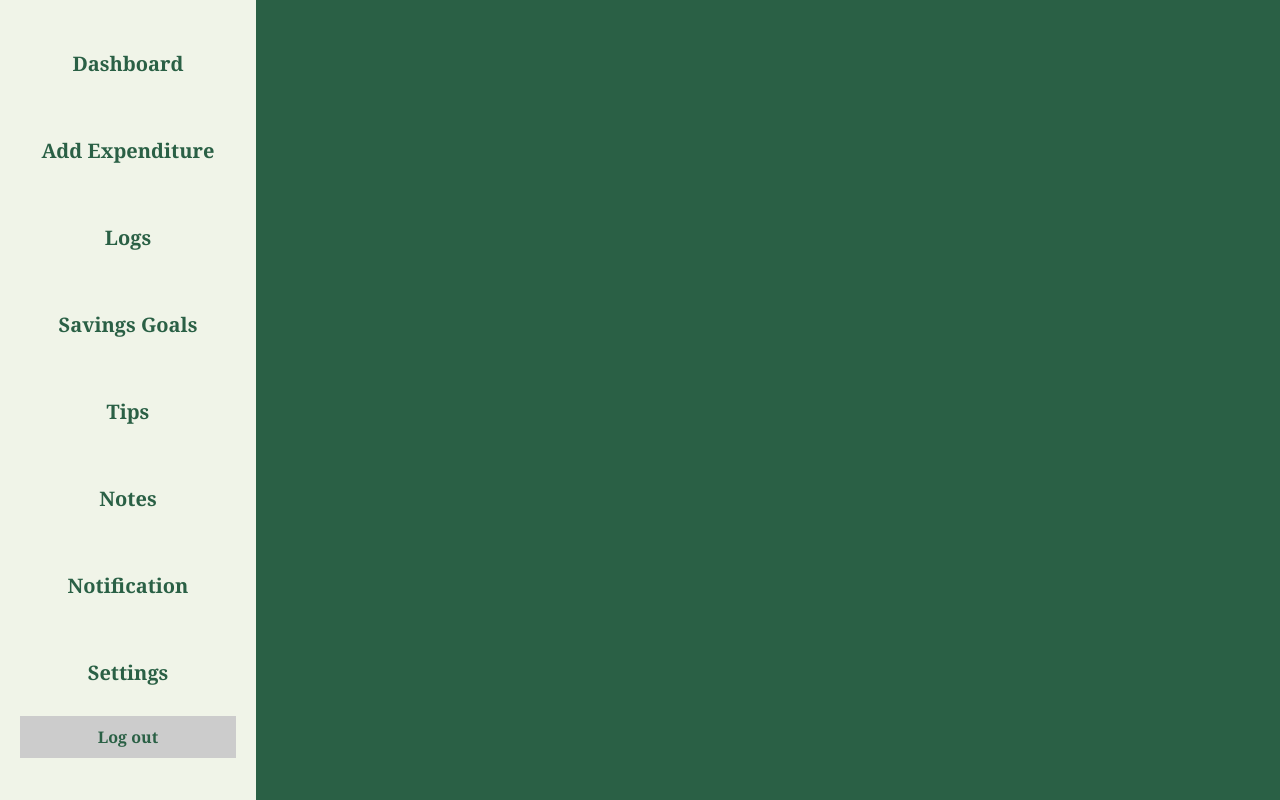
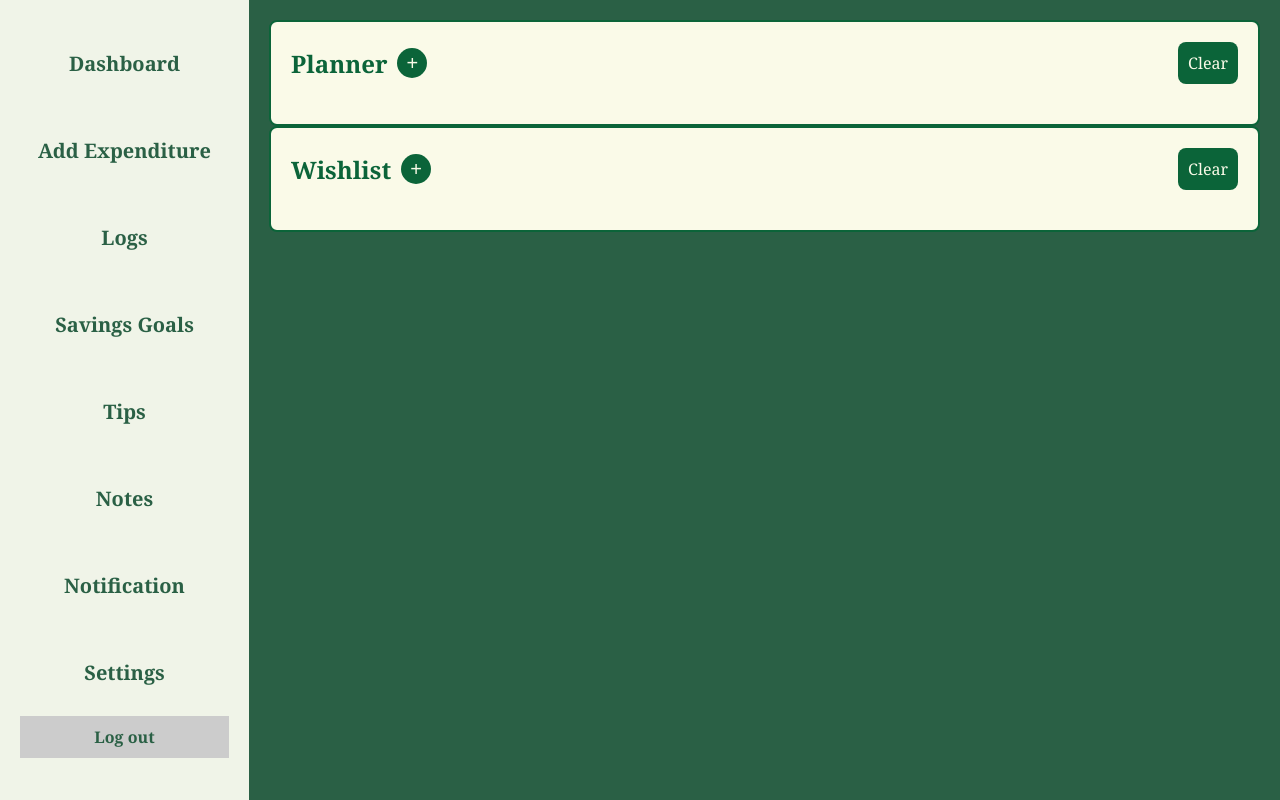
Before and after one commit to viancavarma/326-Team-5, a plain HTML site: page Expense/Index.html in a window 1280 px wide. Both pictures are taken after a click on the button "Notes". Drawn offline with nearby package versions, Linux system fonts and the light colour scheme.

Commit message:
notification and notes changes

```diff
--- a/Expense/Expense-script.js
+++ b/Expense/Expense-script.js
@@ -783,9 +783,10 @@ document.addEventListener('DOMContentLoaded', () => {
     });
 
     let db;
+
     const request = indexedDB.open('spending-planner', 1);
     request.onupgradeneeded = function(event) {
-        event.target.result;
+        db = event.target.result;
 
         if (!db.objectStoreNames.contains('planner')) {
             db.createObjectStore('planner', { keyPath: 'id', autoIncrement: true });
@@ -801,7 +802,6 @@ document.addEventListener('DOMContentLoaded', () => {
     request.onerror = function(event) {
         console.error('Database error: ' + event.target.errorCode);
     }
-
     function loadItems() {
         const tx = db.transaction(['planner', 'wishlist'], 'readonly');
         const plannerStore = tx.objectStore('planner');
--- a/Expense/Index.html
+++ b/Expense/Index.html
@@ -194,7 +194,7 @@
             </div>
         </div>
         <!-- Planner/Notes Section-->
-        <div class="main" id="planner" style="display:none;">
+        <div class="main" id="notes" style="display:none;">
             <div class="planner-section">
                 <div class="section-header">
                     <h2>Planner</h2>
--- a/Expense/expense-style.css
+++ b/Expense/expense-style.css
@@ -483,6 +483,8 @@ body {
 .notifications-section h2 {
     font-size: 24px;
     margin-bottom: 20px;
+    color: #2a6045;
+
 }
 
 .notifications-list {
@@ -574,7 +576,11 @@ body {
 }
 
 /*planner-notes*/
-
+.planner-section h2, .wishlist-section h2 {
+    color: #0b6439;
+    font-size: 24px;
+    font-weight: bold;
+}
 .planner-section, .wishlist-section {
     border: 2px solid #0b6439;
     padding: 20px;
```
